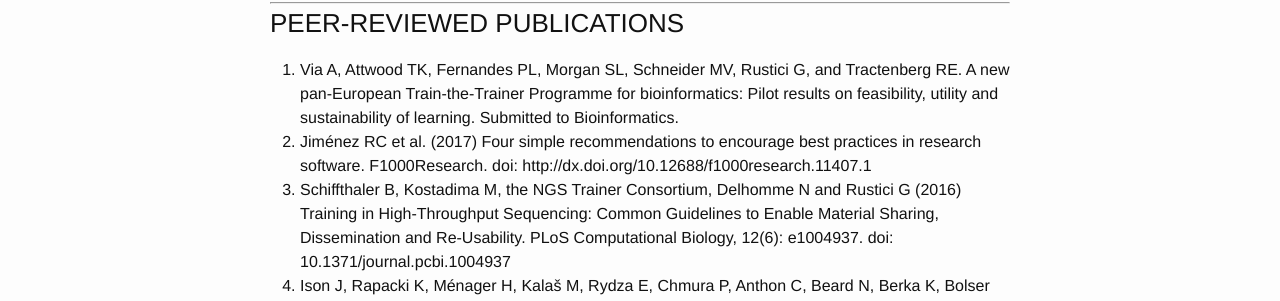
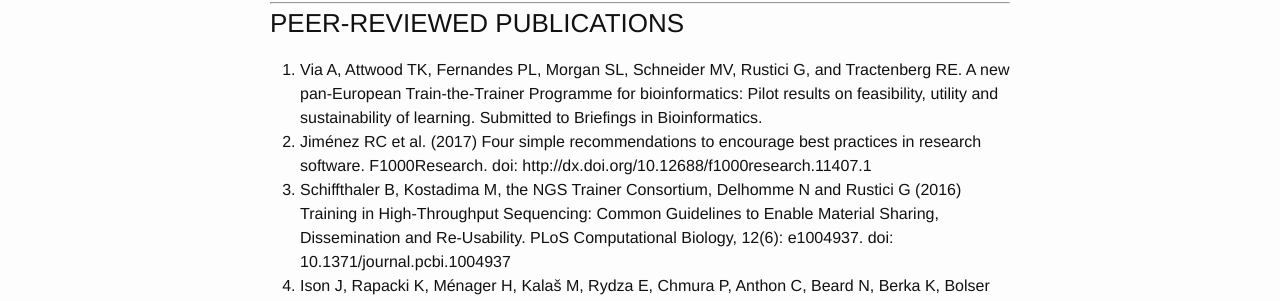
Before and after one commit to allegravia/website, a Jekyll site: the page built from _pages/03-publications.md, in a window 1280 px wide and 900 px high. Shown: the part 162-463 px from the top of the window. Built offline with Jekyll 4.4.1, drawn with Linux system fonts in a browser that asks for light colours.

Commit message:
Update 03-publications.md

```diff
--- a/_pages/03-publications.md
+++ b/_pages/03-publications.md
@@ -7,7 +7,7 @@
 
 ### PEER-REVIEWED PUBLICATIONS
 
-1. Via A, Attwood TK, Fernandes PL, Morgan SL, Schneider MV, Rustici G, and Tractenberg RE. A new pan-European Train-the-Trainer Programme for bioinformatics: Pilot results on feasibility, utility and sustainability of learning. Submitted to Bioinformatics.
+1. Via A, Attwood TK, Fernandes PL, Morgan SL, Schneider MV, Rustici G, and Tractenberg RE. A new pan-European Train-the-Trainer Programme for bioinformatics: Pilot results on feasibility, utility and sustainability of learning. Submitted to Briefings in Bioinformatics.
 2. Jiménez RC et al. (2017) Four simple recommendations to encourage best practices in research software. F1000Research. doi: http://dx.doi.org/10.12688/f1000research.11407.1
 3.	Schiffthaler B, Kostadima M, the NGS Trainer Consortium, Delhomme N and Rustici G (2016) Training in High-Throughput Sequencing: Common Guidelines to Enable Material Sharing, Dissemination and Re-Usability. PLoS Computational Biology, 12(6):
 e1004937. doi: 10.1371/journal.pcbi.1004937
```
